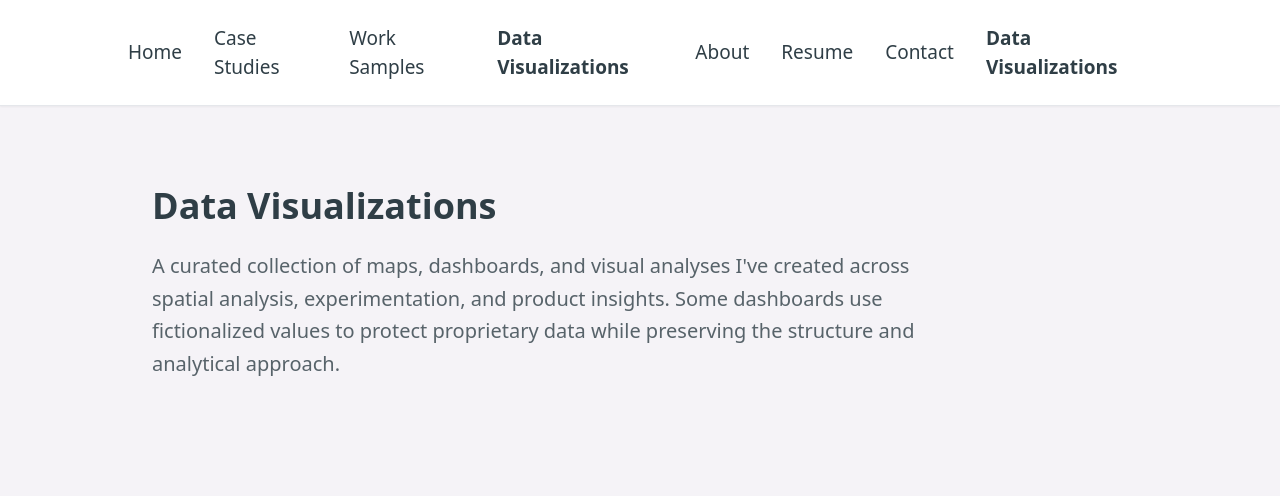
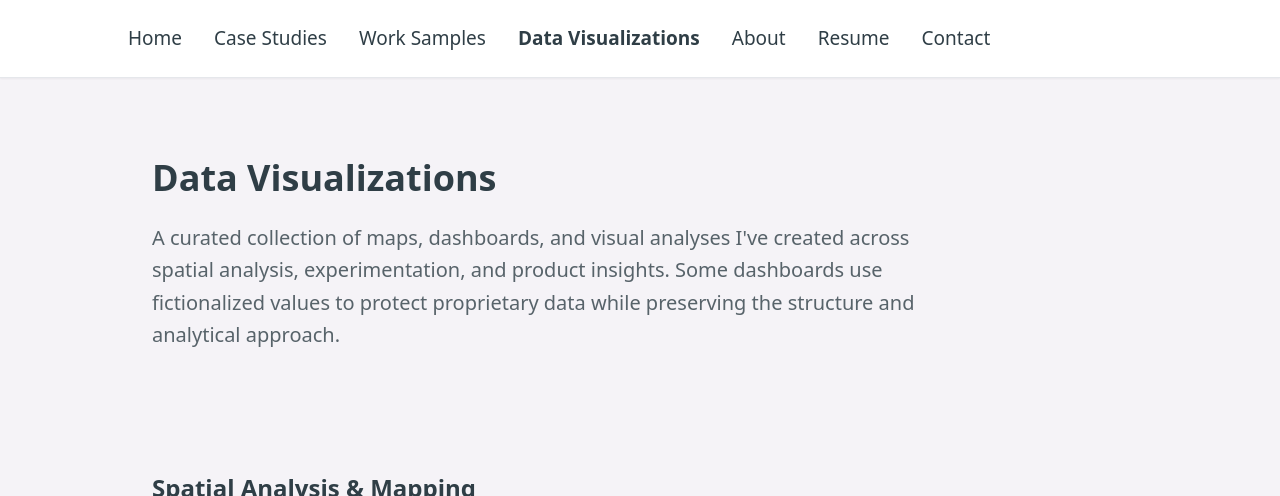
Before and after one commit to francine-i-stephens/francine-portfolio, a Jekyll site: the page visualizations/index.html, which Jekyll copies as it is, in a window 1280 px wide and 900 px high, cut to the strip 0-496 px from the top of the window. Built offline with Jekyll 4.4.1, drawn with Linux system fonts in a browser that asks for light colours; nearby versions of some CDN libraries.

Commit message:
Update index.html

```diff
--- a/visualizations/index.html
+++ b/visualizations/index.html
@@ -33,7 +33,6 @@
       <a href="../about.html" class="hover:text-blueSoft">About</a>
       <a href="../resume.html" class="hover:text-blueSoft">Resume</a>
       <a href="../contact.html" class="hover:text-blueSoft">Contact</a>
-      <a href="index.html" class="font-semibold text-charcoal hover:text-blueSoft">Data Visualizations</a>
     </div>
   </nav>
 
```
